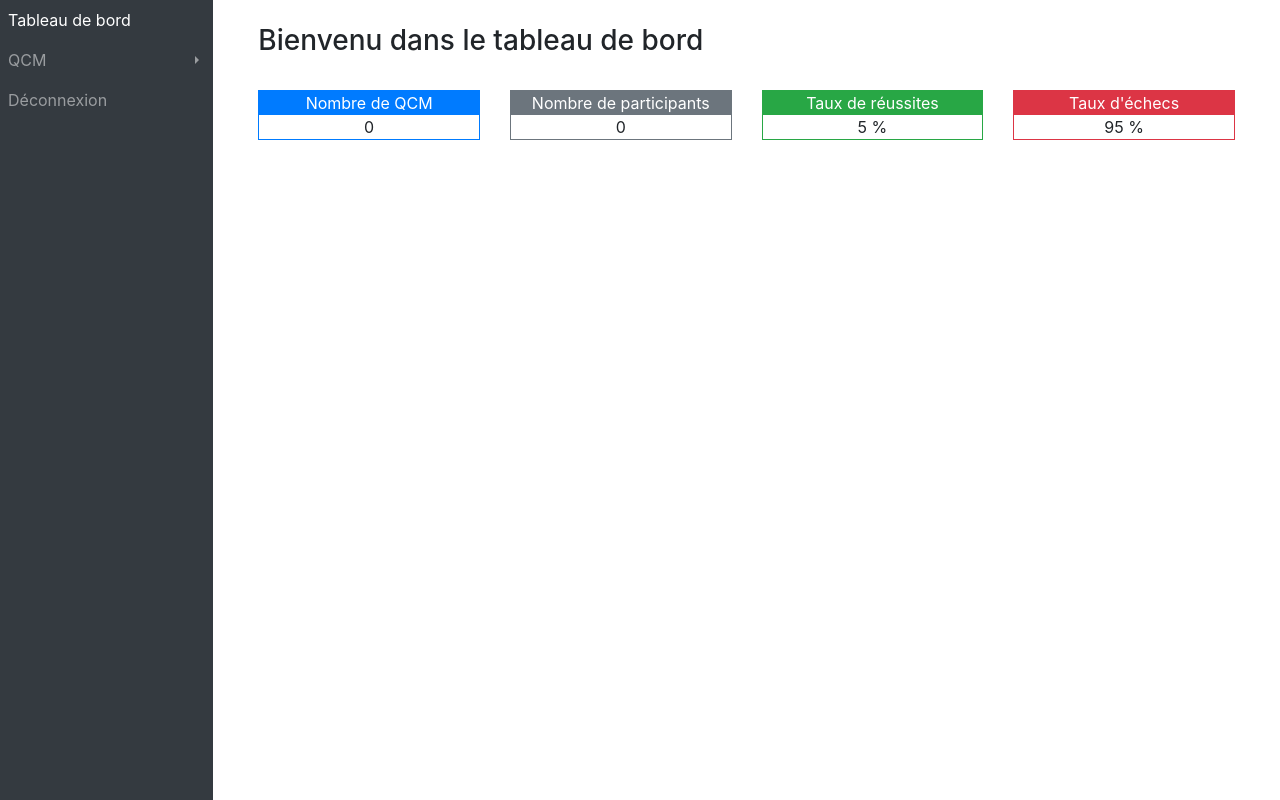
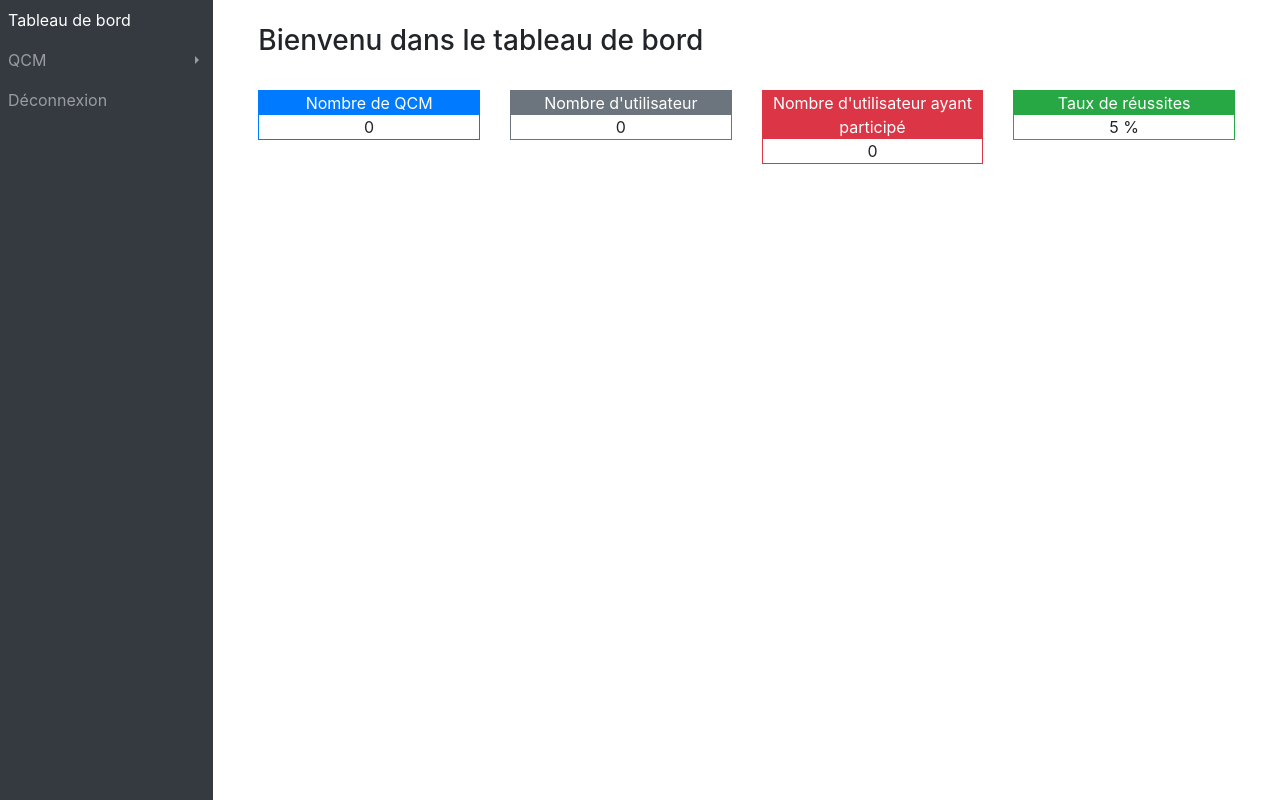
Before and after one commit to josoatahina/qcm, a PHP site: page /admin/index.php in a window 1280 px wide. Run offline with PHP 8.4, Linux system fonts and the light colour scheme; the visitor is signed in with stand-in values (Sample User, id 1); data comes from the database, SQL or seed files in the repository; data that the repository does not hold is empty.

Commit message:
Add number participant in dashboard

```diff
--- a/admin/controller/IndexController.php
+++ b/admin/controller/IndexController.php
@@ -9,6 +9,8 @@ class IndexController
             $nb_qcm = count($qcm->getAllQcm());
             $users = new Users();
             $nb_users = count($users->getAllUsersWithoutAdmin());
+            $data = new CollectData();
+            $participant = $data->getNbParticipant();
             require_once('views/dashboard.php');
         } else {
             require_once('views/layout/admin_login.php');
--- a/admin/views/dashboard.php
+++ b/admin/views/dashboard.php
@@ -10,8 +10,14 @@
             </div>
             <div class="col-3 text-center">
                 <div class="border border-secondary">
-                    <div class="badge-secondary">Nombre de participants</div>
+                    <div class="badge-secondary">Nombre d'utilisateur</div>
                     <div class="info"><?php echo $nb_users; ?></div>
+                </div>
+            </div>
+            <div class="col-3 text-center">
+                <div class="border border-danger">
+                    <div class="badge-danger">Nombre d'utilisateur ayant participé</div>
+                    <div class="info"><?php echo $participant; ?></div>
                 </div>
             </div>
             <div class="col-3 text-center">
@@ -20,12 +26,6 @@
                     <div class="info">5 %</div>
                 </div>
             </div>
-            <div class="col-3 text-center">
-                <div class="border border-danger">
-                    <div class="badge-danger">Taux d'échecs</div>
-                    <div class="info">95 %</div>
-                </div>
-            </div>
         </div>
     </div>
 </div>
--- a/model/CollectData.php
+++ b/model/CollectData.php
@@ -20,7 +20,21 @@ class CollectData extends Questionnaire
         try {
             return $this->getDataQCM();
         } catch(Exception $e) {
-            die("Erreur d'ajout de donnée " . $e->getMessage());
+            die("Erreur de récupération de donnée " . $e->getMessage());
+        }
+    }
+
+    public function getNbParticipant()
+    {
+        try {
+            $query = $this->sql_fetch_all(TABLE_COLLECT_DATA);
+            $nb_participant = [];
+            foreach($query as $row) {
+                $nb_participant[$row['id_user']] = $row['id_user'];
+            }
+            return count($nb_participant);
+        } catch(Exception $e) {
+            die("Erreur de participant " . $e->getMessage());
         }
     }
 }
--- a/model/DB.php
+++ b/model/DB.php
@@ -21,6 +21,12 @@ class DB
         return $this->mysqli->query($query);
     }
 
+    protected function sql_fetch_all($table)
+    {
+        $query = $this->query("SELECT * FROM {$table}");
+        return $query->fetch_all(MYSQLI_ASSOC);
+    }
+
     protected function sql_fetch_one($table, $whereColumn, $whereValue)
     {
         $query = $this->prepare("SELECT * FROM {$table} WHERE {$whereColumn} = ?");
--- a/model/QCM.php
+++ b/model/QCM.php
@@ -5,8 +5,7 @@ class QCM extends DB
     public function getAllQcm()
     {
         try {
-            $query = $this->query("SELECT * FROM ".TABLE_QCM."");
-            return $query->fetch_all(MYSQLI_ASSOC);
+            return $this->sql_fetch_all(TABLE_QCM);
         } catch(Exception $e) {
             die("Erreur de récupération des QCM : " . $e->getMessage());
         }
--- a/model/Users.php
+++ b/model/Users.php
@@ -27,8 +27,7 @@ class Users extends DB
     public function getAllUsersWithoutAdmin()
     {
         try {
-            $user = $this->query("SELECT * FROM ".TABLE_USERS." WHERE is_admin = false");
-            return $user->fetch_all(MYSQLI_ASSOC);
+            return $this->sql_fetch_one(TABLE_USERS, 'is_admin', false)->fetch_all(MYSQLI_ASSOC);
         } catch(Exception $e) {
             die("Erreur de récupération de tous les utilisateurs : " . $e->getMessage());
         }
```
